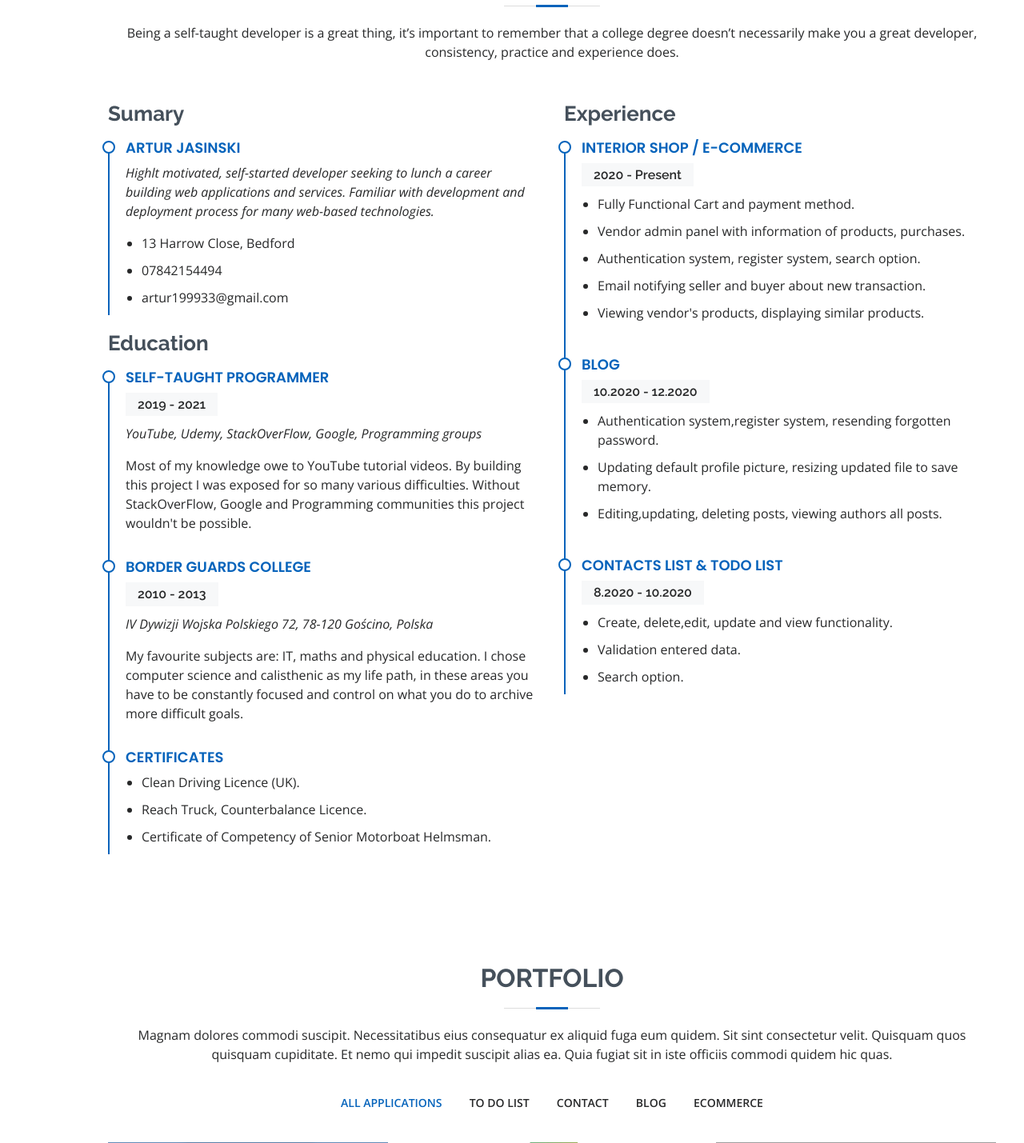
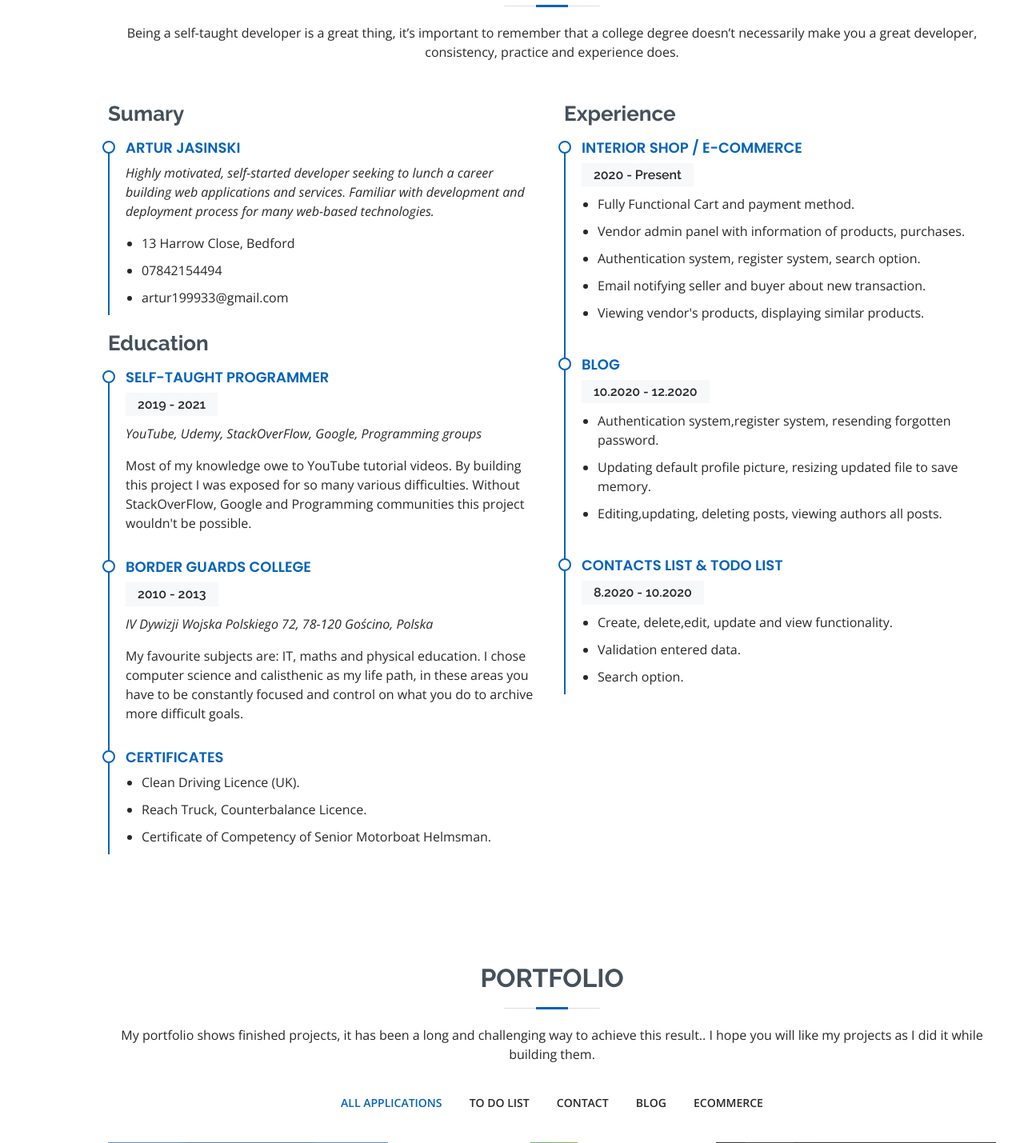
Before and after one commit to Wooodzu/portfolio2021, a Django app: page / in a window 1280 px wide. Shown: the part 2520-3949 px from the top of the page at 80% size. Run offline with Django 3.2, Linux system fonts and the light colour scheme; parts of the project's set-up code (start-up, migrations or seed data) failed here and were passed over; some libraries are stand-ins or nearby versions; grey boxes are pictures that could not be loaded.

Commit message:
21th push

```diff
--- a/django_project/blog/templates/blog/base.html
+++ b/django_project/blog/templates/blog/base.html
@@ -10,6 +10,9 @@
     <link rel="stylesheet" href="https://maxcdn.bootstrapcdn.com/bootstrap/4.0.0/css/bootstrap.min.css" integrity="sha384-Gn5384xqQ1aoWXA+058RXPxPg6fy4IWvTNh0E263XmFcJlSAwiGgFAW/dAiS6JXm" crossorigin="anonymous">
 
     <link rel="stylesheet" type="text/css" href="{% static 'blog/main.css' %}">
+
+    <link rel="icon" href="{% static 'wwwapp/img/favicon.png' %}">
+    <link rel="apple-touch-icon" href="{% static 'wwwapp/img/apple-touch-icon.png' %}">
 
         {% if title %}
             <title>Blog - {{ title }}</title>
--- a/django_project/contact/templates/contact/contact-profile.html
+++ b/django_project/contact/templates/contact/contact-profile.html
@@ -10,8 +10,11 @@
 
 	<link rel="preconnect" href="https://fonts.gstatic.com">
 	<link href="https://fonts.googleapis.com/css2?family=Inter&display=swap" rel="stylesheet">
+	<link rel="icon" href="{% static 'wwwapp/img/favicon.png' %}">
+    <link rel="apple-touch-icon" href="{% static 'wwwapp/img/apple-touch-icon.png' %}">
+	<script src="https://kit.fontawesome.com/6b20b1c14d.js" crossorigin="anonymous"></script>
 
-	<script src="https://kit.fontawesome.com/6b20b1c14d.js" crossorigin="anonymous"></script>
+
 	<title>Contact Profile</title>
 </head>
 
--- a/django_project/contact/templates/contact/contact.html
+++ b/django_project/contact/templates/contact/contact.html
@@ -12,6 +12,9 @@
 	<link href="https://fonts.googleapis.com/css2?family=Inter&display=swap" rel="stylesheet">
 
 	<script src="https://kit.fontawesome.com/6b20b1c14d.js" crossorigin="anonymous"></script>
+
+	<link rel="icon" href="{% static 'wwwapp/img/favicon.png' %}">
+    <link rel="apple-touch-icon" href="{% static 'wwwapp/img/apple-touch-icon.png' %}">
 
 	<title>Contacts List</title>
 </head>
--- a/django_project/contact/templates/contact/delete.html
+++ b/django_project/contact/templates/contact/delete.html
@@ -10,8 +10,12 @@
 
 	<link rel="preconnect" href="https://fonts.gstatic.com">
 	<link href="https://fonts.googleapis.com/css2?family=Inter&display=swap" rel="stylesheet">
+	<link rel="icon" href="{% static 'wwwapp/img/favicon.png' %}">
+    <link rel="apple-touch-icon" href="{% static 'wwwapp/img/apple-touch-icon.png' %}">
 
 	<script src="https://kit.fontawesome.com/6b20b1c14d.js" crossorigin="anonymous"></script>
+
+
 	<title>Delete Contact</title>
 </head>
 
--- a/django_project/contact/templates/contact/edit.html
+++ b/django_project/contact/templates/contact/edit.html
@@ -10,6 +10,8 @@
 
 	<link rel="preconnect" href="https://fonts.gstatic.com">
 	<link href="https://fonts.googleapis.com/css2?family=Inter&display=swap" rel="stylesheet">
+	<link rel="icon" href="{% static 'wwwapp/img/favicon.png' %}">
+    <link rel="apple-touch-icon" href="{% static 'wwwapp/img/apple-touch-icon.png' %}">
 
 	<script src="https://kit.fontawesome.com/6b20b1c14d.js" crossorigin="anonymous"></script>
 	<title>Edit Contact</title>
--- a/django_project/contact/templates/contact/new.html
+++ b/django_project/contact/templates/contact/new.html
@@ -10,6 +10,8 @@
 
 	<link rel="preconnect" href="https://fonts.gstatic.com">
 	<link href="https://fonts.googleapis.com/css2?family=Inter&display=swap" rel="stylesheet">
+	<link rel="icon" href="{% static 'wwwapp/img/favicon.png' %}">
+    <link rel="apple-touch-icon" href="{% static 'wwwapp/img/apple-touch-icon.png' %}">
 
 	<script src="https://kit.fontawesome.com/6b20b1c14d.js" crossorigin="anonymous"></script>
 	<title>Edit Contact</title>
--- a/django_project/interiorshop/templates/interiorshop/base.html
+++ b/django_project/interiorshop/templates/interiorshop/base.html
@@ -10,6 +10,9 @@
     <link rel="stylesheet" href="https://cdn.jsdelivr.net/npm/bulma@0.9.1/css/bulma.min.css">
     <link rel="stylesheet" type="text/css" href="{% static 'interiorshop/main.css' %}">
     <script src="{% static 'scripts/main.js'%}"></script>
+
+    <link rel="icon" href="{% static 'wwwapp/img/favicon.png' %}">
+    <link rel="apple-touch-icon" href="{% static 'wwwapp/img/apple-touch-icon.png' %}">
 </head>
 <body>
 
--- a/django_project/todo/templates/todo/delete.html
+++ b/django_project/todo/templates/todo/delete.html
@@ -7,6 +7,7 @@
     <link rel="stylesheet" href="https://stackpath.bootstrapcdn.com/bootstrap/4.3.1/css/bootstrap.min.css"
     integrity="sha384-ggOyR0iXCbMQv3Xipma34MD+dH/1fQ784/j6cY/iJTQUOhcWr7x9JvoRxT2MZw1T"
     crossorigin="anonymous">
+
 
 </head>
 <style>
--- a/django_project/todo/templates/todo/home.html
+++ b/django_project/todo/templates/todo/home.html
@@ -10,6 +10,9 @@
     <link rel="stylesheet" href="https://maxcdn.bootstrapcdn.com/bootstrap/4.0.0/css/bootstrap.min.css" integrity="sha384-Gn5384xqQ1aoWXA+058RXPxPg6fy4IWvTNh0E263XmFcJlSAwiGgFAW/dAiS6JXm" crossorigin="anonymous">
 
     <link rel="stylesheet" type="text/css" href="{% static 'todo/static.css' %}">
+	<link rel="icon" href="{% static 'wwwapp/img/favicon.png' %}">
+    <link rel="apple-touch-icon" href="{% static 'wwwapp/img/apple-touch-icon.png' %}">
+
 
 <title>ToDo</title>
 
--- a/django_project/todo/templates/todo/update_task.html
+++ b/django_project/todo/templates/todo/update_task.html
@@ -6,6 +6,10 @@
     <link rel="stylesheet" href="https://stackpath.bootstrapcdn.com/bootstrap/4.3.1/css/bootstrap.min.css"
     integrity="sha384-ggOyR0iXCbMQv3Xipma34MD+dH/1fQ784/j6cY/iJTQUOhcWr7x9JvoRxT2MZw1T"
     crossorigin="anonymous">
+
+
+
+
 
 </head>
 <style>
--- a/django_project/wwwapp/templates/wwwapp/home.html
+++ b/django_project/wwwapp/templates/wwwapp/home.html
@@ -64,6 +64,7 @@
       <p>I'm <span class="typed" data-typed-items="Designer, Developer, Freelancer, Photographer"></span></p>
       <div class="social-links">
         <a href="https://github.com/Wooodzu/portfolio" class="github"><i class="bx bxl-github"></i></a>
+        <a href="https://www.linkedin.com/in/artur-jasinski-84b7a6213/" class="linkedin"><i class="bx bxl-linkedin"></i></a>
         <a href="https://www.facebook.com/artur.jasinski.75" class="facebook"><i class="bx bxl-facebook"></i></a>
         <a href="https://www.instagram.com/artur.jasinski.75/" class="instagram"><i class="bx bxl-instagram"></i></a>
       </div>
@@ -104,7 +105,7 @@
 
         <div class="row">
           <div class="col-lg-4">
-            <img class="img-fluid" src="{% static 'wwwapp/img/profile-img.jpg' %}"  alt="">
+            <img class="img-fluid" src="{% static 'wwwapp/img/profile.jpg' %}"  alt="">
           </div>
           <div class="col-lg-8 pt-4 pt-lg-0 content">
             <h3>Web Developer</h3>
@@ -256,7 +257,7 @@
             <h3 class="resume-title">Sumary</h3>
             <div class="resume-item pb-0">
               <h4>Artur Jasinski</h4>
-              <p><em>Highlt motivated, self-started developer seeking to lunch a career building web applications and
+              <p><em>Highly motivated, self-started developer seeking to lunch a career building web applications and
                 services. Familiar with development and deployment process for many web-based technologies. </em></p>
               <ul>
                 <li>13 Harrow Close, Bedford</li>
@@ -334,9 +335,8 @@
 
         <div class="section-title">
           <h2>Portfolio</h2>
-          <p>Magnam dolores commodi suscipit. Necessitatibus eius consequatur ex aliquid fuga eum quidem. Sit sint
-            consectetur velit. Quisquam quos quisquam cupiditate. Et nemo qui impedit suscipit alias ea.
-            Quia fugiat sit in iste officiis commodi quidem hic quas.</p>
+          <p>My portfolio shows finished projects, it has been a long and challenging way to achieve this result..
+            I hope you will like my projects as I did it while building them.</p>
         </div>
 
         <div class="row">
@@ -490,9 +490,10 @@
   <footer id="footer">
     <div class="container">
       <h3>Artur Jasinski</h3>
-      <p>Et aut eum quis fuga eos sunt ipsa nihil. Labore corporis magni eligendi fuga maxime saepe commodi placeat.</p>
+      <p>I want to share how much your visit meant to me.</p>
       <div class="social-links">
         <a href="https://github.com/Wooodzu/portfolio" class="github"><i class="bx bxl-github"></i></a>
+        <a href="https://www.linkedin.com/in/artur-jasinski-84b7a6213/" class="linkedin"><i class="bx bxl-linkedin"></i></a>
         <a href="https://www.facebook.com/artur.jasinski.75" class="facebook"><i class="bx bxl-facebook"></i></a>
         <a href="https://www.instagram.com/artur.jasinski.75/" class="instagram"><i class="bx bxl-instagram"></i></a>
 
```
Also changed, not shown: django_project/db.sqlite3, django_project/wwwapp/static/wwwapp/img/apple-touch-icon.png, django_project/wwwapp/static/wwwapp/img/favicon.png, django_project/wwwapp/static/wwwapp/img/portfolio/Interiorshop.jpg (added), django_project/wwwapp/static/wwwapp/img/profile-img.jpg (deleted), django_project/wwwapp/static/wwwapp/img/profile.jpg (added).
